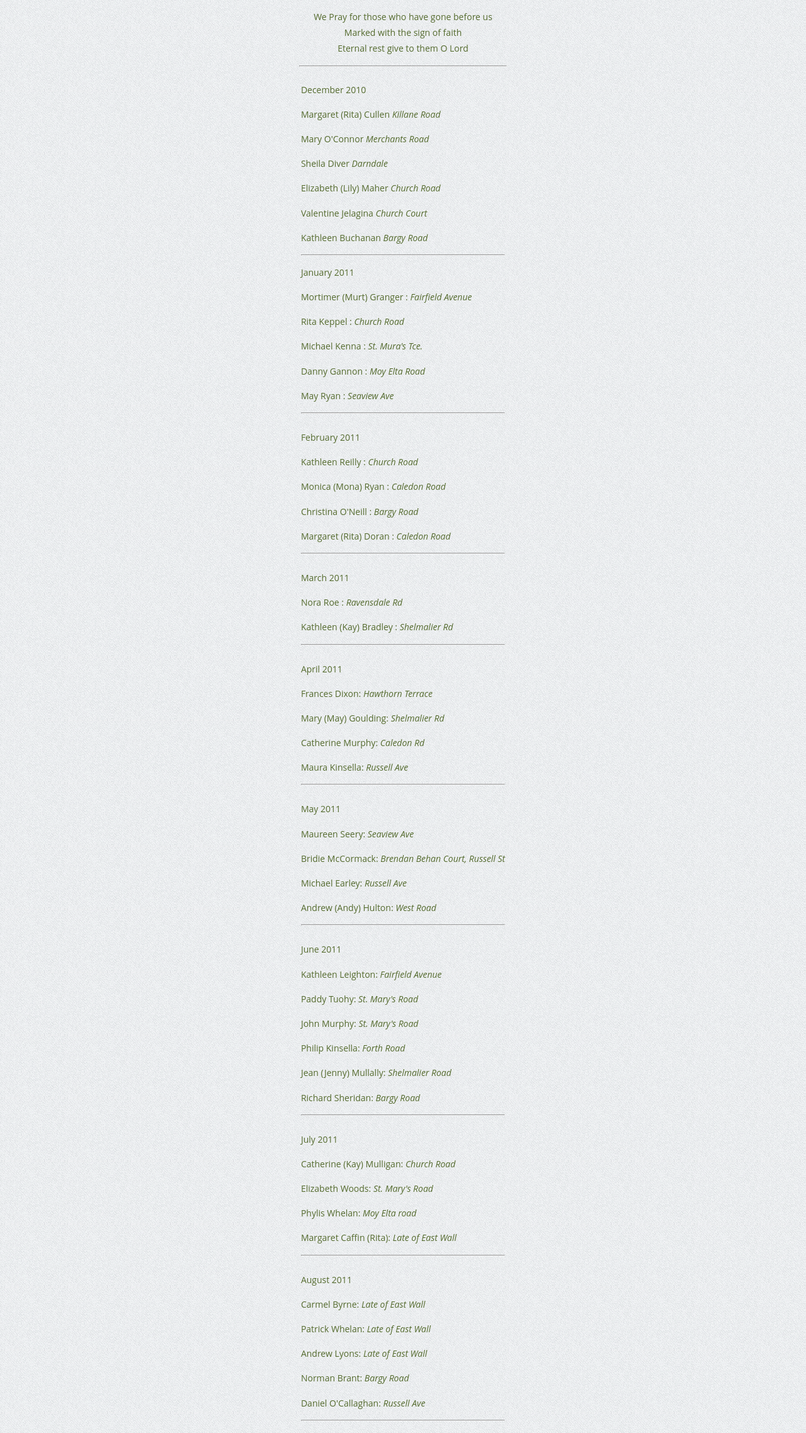
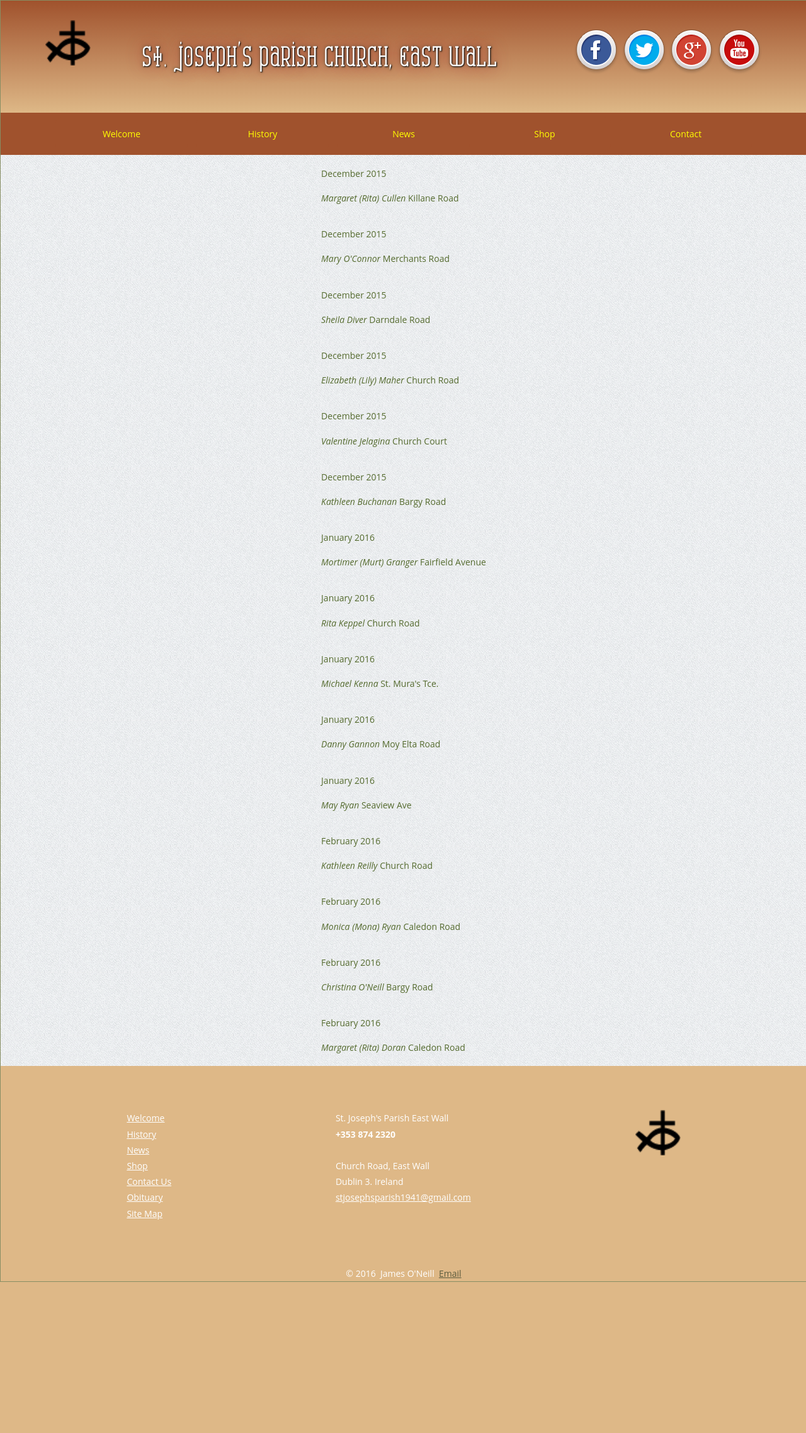
Before and after one commit to SheaONeill/webServerProject, a PHP site: page /obituary.php?action=obituary in a window 1280 px wide. Shown: the top 2276 px of the page at 63% size. After the commit the page ends 2036 px from the top, so only its background shows below. Run offline with PHP 8.4, Linux system fonts and the light colour scheme; some libraries are stand-ins or nearby versions.

Commit message:
created obituary class and obituary repository obituary.twig page  a setup class for initialising twig

```diff
--- a/public/index.php
+++ b/public/index.php
@@ -9,15 +9,9 @@
 //start the session
 session_start();
 
-require_once __DIR__ . '/../vendor/autoload.php';
+require_once __DIR__ . '/../startUP/startUp.php';
+/*require_once __DIR__ . '/../vendor/autoload.php';*/
 
-// testing twig
-//$myTemplatesPath = __DIR__ . '/../templates/twig';
-//$loader = new Twig_Loader_Filesystem($myTemplatesPath);
-//$twig = new Twig_Environment($loader);
-
-//$templateName = 'contact';
-//echo $twig->render($templateName . '.twig');
 
 use StJosephsChurchEastWall\MainController;
 use StJosephsChurchEastWall\AdminController;
@@ -146,7 +140,7 @@ switch ($action){
         break;
 
     case 'obituary':
-        $mainController->obituaryAction();
+        $mainController->obituaryAction($twig);
         break;
 
     case 'site_map':
--- a/src/MainController.php
+++ b/src/MainController.php
@@ -70,15 +70,26 @@ class MainController
         require_once __DIR__ . '/../templates/contact.php';
     }
 
-    public function obituaryAction()
+    public function obituaryAction($twig)
     {
         //added this from seperate controllers example
         $isLoggedIn = $this->loginController->isLoggedInFromSession();
         $username = $this->loginController->usernameFromSession();
 
+
+        $obituaryRepository = new ObituaryRepository();
+        $obituarys = $obituaryRepository->getAll();
+
+        $argsArray = [
+            'obituarys' => $obituarys,
+        ];
+
+        $templateName = 'obituary';
+        print $twig->render($templateName . '.twig', $argsArray);
+
         $pageTitle = 'Site Map';
         $obituaryLinkStyle = 'current_page';
-        require_once __DIR__ . '/../templates/obituary.php';
+        /* require_once __DIR__ . '/../templates/obituary.php';*/
     }
 
     public function site_mapAction()
--- /dev/null
+++ b/src/Obituary.php
@@ -0,0 +1,152 @@
+<?php
+/**
+ * Created by PhpStorm.
+ * User: sheaoneill
+ * Date: 22/04/16
+ * Time: 14:16
+ */
+
+namespace StJosephsChurchEastWall;
+
+
+class Obituary
+{
+    /**
+     * the obituary unique ID
+     * @var int
+     */
+    private $id;
+
+    /**
+     * month of death
+     * @var string $title
+     */
+    private $month;
+
+
+    /**
+     * year of death
+     * @var string $year
+     */
+    private $year;
+
+    /**
+     * deceased name
+     * @var string $name
+     */
+    private $name;
+
+    /**
+     * deceased road name
+     * @var string $road
+     */
+    private $road;
+
+    /**
+     * Obituary constructor.
+     * @param int $id
+     * @param string $month
+     * @param string $year
+     * @param string $name
+     * @param string $road
+     */
+    public function __construct($id, $month, $year, $name, $road)
+    {
+        $this->id = $id;
+        $this->month = $month;
+        $this->year = $year;
+        $this->name = $name;
+        $this->road = $road;
+    }
+
+    /**
+     * get the id
+     * @return int
+     */
+    public function getId()
+    {
+        return $this->id;
+    }
+
+    /**
+     * set the id
+     * @param int $id
+     */
+    public function setId($id)
+    {
+        $this->id = $id;
+    }
+
+    /**
+     * get the month of death
+     * @return string
+     */
+    public function getMonth()
+    {
+        return $this->month;
+    }
+
+    /**
+     * set the month of death
+     * @param string $month
+     */
+    public function setMonth($month)
+    {
+        $this->month = $month;
+    }
+
+    /**
+     * get the year of death
+     * @return string
+     */
+    public function getYear()
+    {
+        return $this->year;
+    }
+
+    /**
+     * set the year of death
+     * @param string $year
+     */
+    public function setYear($year)
+    {
+        $this->year = $year;
+    }
+
+    /**
+     * get the deceased persons name
+     * @return string
+     */
+    public function getName()
+    {
+        return $this->name;
+    }
+
+    /**
+     * set the deceased persons name
+     * @param string $name
+     */
+    public function setName($name)
+    {
+        $this->name = $name;
+    }
+
+    /**
+     * get the road name
+     * @return string
+     */
+    public function getRoad()
+    {
+        return $this->road;
+    }
+
+    /**
+     * set the road name
+     * @param string $road
+     */
+    public function setRoad($road)
+    {
+        $this->road = $road;
+    }
+
+}
--- /dev/null
+++ b/src/ObituaryRepository.php
@@ -0,0 +1,45 @@
+<?php
+/**
+ * Created by PhpStorm.
+ * User: sheaoneill
+ * Date: 22/04/16
+ * Time: 14:27
+ */
+
+namespace StJosephsChurchEastWall;
+
+
+class ObituaryRepository
+{
+
+    private $obituarys = [];
+
+    public function __construct()
+    {
+        $this->obituarys = [];
+        $this->obituarys[] = new Obituary(1, 'December', '2015', 'Margaret (Rita) Cullen', 'Killane Road');
+        $this->obituarys[] = new Obituary(2, 'December', '2015', 'Mary O\'Connor', 'Merchants Road');
+        $this->obituarys[] = new Obituary(3, 'December', '2015', 'Sheila Diver', 'Darndale Road');
+        $this->obituarys[] = new Obituary(4, 'December', '2015', 'Elizabeth (Lily) Maher', 'Church Road');
+        $this->obituarys[] = new Obituary(5, 'December', '2015', 'Valentine Jelagina', 'Church Court');
+        $this->obituarys[] = new Obituary(5, 'December', '2015', 'Kathleen Buchanan', 'Bargy Road');
+
+        $this->obituarys[] = new Obituary(1, 'January', '2016', 'Mortimer (Murt) Granger', 'Fairfield Avenue');
+        $this->obituarys[] = new Obituary(2, 'January', '2016', 'Rita Keppel', 'Church Road');
+        $this->obituarys[] = new Obituary(3, 'January', '2016', 'Michael Kenna', 'St. Mura\'s Tce.');
+        $this->obituarys[] = new Obituary(2, 'January', '2016', 'Danny Gannon', 'Moy Elta Road');
+        $this->obituarys[] = new Obituary(3, 'January', '2016', 'May Ryan', 'Seaview Ave');
+
+        $this->obituarys[] = new Obituary(3, 'February', '2016', 'Kathleen Reilly', 'Church Road');
+        $this->obituarys[] = new Obituary(3, 'February', '2016', 'Monica (Mona) Ryan', 'Caledon Road');
+        $this->obituarys[] = new Obituary(3, 'February', '2016', 'Christina O\'Neill', 'Bargy Road');
+        $this->obituarys[] = new Obituary(3, 'February', '2016', 'Margaret (Rita) Doran', 'Caledon Road');
+
+    }
+
+    public function getAll()
+    {
+        return $this->obituarys;
+    }
+
+}
--- /dev/null
+++ b/startUP/startUp.php
@@ -0,0 +1,13 @@
+<?php
+// autoloader
+// ------------
+require_once __DIR__ . '/../vendor/autoload.php';
+
+// my settings
+// ------------
+$myTemplatesPath = __DIR__ . '/../templates/twig';
+
+// setup twig
+// ------------
+$loader = new Twig_Loader_Filesystem($myTemplatesPath);
+$twig = new Twig_Environment($loader);
--- /dev/null
+++ b/templates/twig/includes/body_header_media_logos.php
@@ -0,0 +1,35 @@
+<?php
+/**
+ * Created by PhpStorm.
+ * User: B00084432
+ * Date: 15/03/2016
+ * Time: 15:04
+ */
+?>
+
+<div class="media_logo_wrapper"><!-- begin media_logo_wrapper -->
+    <!-- logo -->
+    <div class="header_logo"><!-- begin header logo -->
+        <a href="http://www.shea.ie"><img alt="" src="/images/logo/christian_fish_cross.png"></a>
+        <!-- close logo image and link -->
+    </div><!-- close header logo -->
+    <!-- heading -->
+    <div class="header_title"><h1>ST. Joseph's Parish Church, East Wall</h1></div><!-- close header heading -->
+    <!-- social media -->
+    <div class="social_media"><!-- begin social media links -->
+        <ul><!-- begin unordered social media link list -->
+            <li><a href="#" target="_blank"><img src="/images/icons/facebook1.png" alt="Facebook St. Joseph's Parish"
+                                                 title="Facebook St. Joseph's Parish"></a></li>
+            <!-- social media link list item -->
+            <li><a href="#" target="_blank"><img src="/images/icons/twitter1.png" alt="Tweet St. Joseph's Parish"
+                                                 title="Tweet St. Joseph's Parish"></a></li>
+            <!-- social media link list item -->
+            <li><a href="#" target="_blank"><img src="/images/icons/googleplus.png" alt="St. Joseph's Parish on Google+"
+                                                 title="St. Joseph's Parish on Google+"></a></li>
+            <!-- social media link list item -->
+            <li><a href="#" target="_blank"><img src="/images/icons/youtube1.png" alt="St. Joseph's Parish on You Tube"
+                                                 title="St. Joseph's Parish on You Tube"></a></li>
+            <!-- social media link list item -->
+        </ul><!-- close social media link list -->
+    </div><!-- close social media links -->
+</div><!-- media_logo_wrapper -->
--- /dev/null
+++ b/templates/twig/includes/body_header_nav.php
@@ -0,0 +1,43 @@
+<?php
+/**
+ * Created by PhpStorm.
+ * User: B00084432
+ * Date: 15/03/2016
+ * Time: 15:10
+ */
+
+
+//-------------------------------------------------
+// default style strings to empty, if not set
+if (empty($indexLinkStyle)) {
+    $indexLinkStyle = '';
+}
+if (empty($historyLinkStyle)) {
+    $historyLinkStyle = '';
+}
+if (empty($newsLinkStyle)) {
+    $newsLinkStyle = '';
+}
+if (empty($contactLinkStyle)) {
+    $contactLinkStyle = '';
+}
+if (empty($shopLinkStyle)) {
+    $shopLinkStyle = '';
+}
+
+?>
+
+<nav><!-- begin navigation -->
+    <ul><!-- begin unordered link list opening tag -->
+        <li><a href="..index.php?action=index" class="<?= $indexLinkStyle ?>">Welcome</a></li>
+        <!-- list item and set current page-->
+        <li><a href="../history.php?action=history" class="<?= $historyLinkStyle ?>">History</a></li>
+        <!-- list item and set current page-->
+        <li><a href="../news.php?action=news" class="<?= $newsLinkStyle ?>">News</a></li>
+        <!-- list item and set current page-->
+        <li><a href="../shop.php?action=shop" class="<?= $shopLinkStyle ?>">Shop</a></li>
+        <!-- list item and set current page-->
+        <li><a href="../contact.php?action=contact" class="<?= $contactLinkStyle ?>">Contact</a></li>
+        <!-- list item and set current page-->
+    </ul><!-- close unordered link list tag -->
+</nav><!-- close navigation tag -->
--- /dev/null
+++ b/templates/twig/includes/footer.php
@@ -0,0 +1,69 @@
+<?php
+/**
+ * Created by PhpStorm.
+ * User: B00084432
+ * Date: 15/03/2016
+ * Time: 14:20
+ */
+
+//-------------------------------------------------
+// default style strings to empty, if not set
+if (empty($indexLinkStyle)) {
+    $indexLinkStyle = '';
+}
+if (empty($historyLinkStyle)) {
+    $historyLinkStyle = '';
+}
+if (empty($newsLinkStyle)) {
+    $newsLinkStyle = '';
+}
+if (empty($shopLinkStyle)) {
+    $shopLinkStyle = '';
+}
+if (empty($contactLinkStyle)) {
+    $contactLinkStyle = '';
+}
+if (empty($obituaryLinkStyle)) {
+    $obituaryLinkStyle = '';
+}
+if (empty($site_mapLinkStyle)) {
+    $site_mapLinkStyle = '';
+}
+//-------------------------------------------------
+?>
+
+<footer class="the_footer"><!-- begin footer tag and give it an id-->
+    <!-- footer_nav -->
+    <ul class="footer_list"><!-- begin unordered footer link list opening tag -->
+        <li class="footer_item"><a href="../index.php?action=index" class="footer__link">Welcome</a></li>
+        <!-- footer link list item -->
+        <li class="footer_item"><a href="../history.php?action=history" class="footer__link">History</a></li>
+        <!-- footer link list item -->
+        <li class="footer_item"><a href="../news.php?action=news" class="footer__link">News</a></li>
+        <!-- footer link list item -->
+        <li class="footer_item"><a href="../shop.php?action=shop" class="footer__link">Shop</a></li>
+        <!-- footer link list item -->
+        <li class="footer_item"><a href="../contact.php?action=contact" class="footer__link">Contact Us</a></li>
+        <!-- footer link list item -->
+        <li class="footer_item"><a href="../obituary.php?action=obituary" target="_blank">Obituary</a></li>
+        <!-- footer link list item -->
+        <li class="footer_item"><a href="../site_map.php?action=site_map" class="footer__link">Site Map</a></li>
+        <!-- footer link list item -->
+    </ul><!-- close unordered link list tag -->
+    <!-- contact details -->
+    <div class="footer_contact_details"><!-- begin div to hold footer contact details -->
+        <ul><!-- begin unordered contact details link list -->
+            <li>St. Joseph's Parish East Wall</li><!-- list item church name-->
+            <li class="line_break"><b>+353 874 2320</b></li><!-- list item phone number-->
+            <li>Church Road, East Wall</li><!-- list item address line 1 -->
+            <li>Dublin 3. Ireland</li><!-- list item address line 2 -->
+            <li><a href="mailto:stjosephsparish1941@gmail.com">stjosephsparish1941@gmail.com</a></li>
+            <!-- list item church email -->
+        </ul><!-- close unordered contact details link list -->
+    </div><!-- close footer contact details holder -->
+    <!-- footer logo -->
+    <div class="footer_logo"><!-- begin div to hold footer logo -->
+        <a href="#"><img alt="" src="/images/logo/christian_fish_cross.png"></a>
+    </div><!-- close footer logo holder -->
+
+</footer><!-- close footer tag -->
--- /dev/null
+++ b/templates/twig/includes/header_full.php
@@ -0,0 +1,25 @@
+<?php
+/**
+ * Created by PhpStorm.
+ * User: B00084432
+ * Date: 15/03/2016
+ * Time: 19:38
+ */
+?>
+<!doctype html><!-- define the document type!! -->
+<html lang="en"><!-- begin html and define language -->
+<head><!-- begin Head tag -->
+    <meta charset="utf-8"/><!-- define the character set  -->
+    <title><?php echo $pageTitle ?></title><!-- title of webpage -->
+    <meta name="keywords"
+          content="Stjosephschurcheastwall, st josephs church east wall, St. Joseph's Parish, Parish, Religion, Faith, East Wall, Dublin, Church, school, Patron"/>
+    <!-- keywords -->
+    <meta name="author" content="Stjosephschurcheastwall"/><!-- author name of parish -->
+    <meta content="width=device-width,initial-scale=1.0" name="viewport">
+    <!-- configuring the viewport for mobiles and smartphones -->
+    <link rel="stylesheet" type="text/css" href="/css/layout.css">
+    <link rel="stylesheet" type="text/css" href="/css/stylesheet.css">
+    <link rel="stylesheet" type="text/css" href="/css/nav.css">
+    <link rel="stylesheet" type="text/css" href="/css/media_queries.css"><!-- link to stylesheets -->
+    <link rel="icon" type="image/png" href="/images/icons/favicon.ico"><!-- bookmark icon -->
+</head><!-- close head tag -->
--- /dev/null
+++ b/templates/twig/obituary.twig
@@ -0,0 +1,54 @@
+{% include 'includes/header_full.php' %}
+
+{#use StJosephsChurchEastWall\Verse;
+use StJosephsChurchEastWall\NewsFeed;#}
+
+
+<body xmlns="http://www.w3.org/1999/html" xmlns="http://www.w3.org/1999/html"><!-- begin body opening tag -->
+<div id="main_container"><!-- div to wrap everything-->
+    <!-- ***** header ***** -->
+    <header><!-- begin header opening tag -->
+
+        {#//include the social media links from body_header_media_logos.php#}
+        {% include 'includes/body_header_media_logos.php' %}
+
+    </header><!-- close header tag -->
+
+    <div id="nav_container"><!-- div to wrap the nav-->
+
+        {#//include the navbar from body_header_nav.php#}
+        {% include 'includes/body_header_nav.php' %}
+
+    </div><!-- close nav_container -->
+
+
+    <div id="section_container"><!-- div to wrap the sections -->
+
+        <table>    <!-- begin table -->
+
+
+            {% for obituary in obituarys %}
+                <tr>
+                    <td><p>{{ obituary.month }}    {{ obituary.year }}</p>
+                        <p><i>  {{ obituary.name }}</i> {{ obituary.road }}</p></td>
+
+                </tr>
+
+
+            {% endfor %}
+        </table>
+
+    </div><!-- close section_container tag -->
+    <div id="the_footer_wrapper"><!-- div to wrap the footer -->
+
+
+        {#//include the footer from footer.php#}
+        {% include 'includes/footer.php' %}
+
+
+        <p id="copyright">&copy; 2016&nbsp;&nbsp;James O&#39;Neill&nbsp;&nbsp;<a href="mailto:B00084432@student.itb.ie">Email</a></li>
+        </p><!-- footer copyright-->
+    </div><!-- close the_footer_wrapper tag -->
+</div><!-- close main_container div tag -->
+</body><!-- close body tag -->
+</html><!-- close html tag -->
```
Also changed, not shown: templates/twig/includes/admin_links.php (added, +38 -0 lines), templates/twig/includes/login_header.php (added, +43 -0 lines), templates/twig/includes/newsFeed.inc (added, +56 -0 lines).
